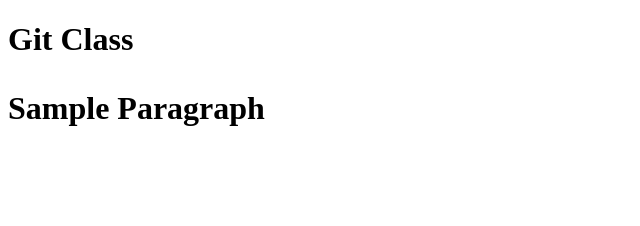
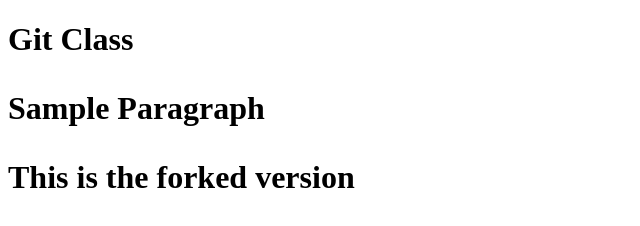
Before and after one commit to mozdaher-gub/stqa_class, a plain HTML site: page index.html in a window 1280 px wide. Shown: the whole page, without its empty margins (0-640 px from the left). Drawn offline with Linux system fonts and the light colour scheme.

Commit message:
Text Added

```diff
--- a/index.html
+++ b/index.html
@@ -6,7 +6,7 @@
 <body>
 <h1>Git Class<h1>
 <p>Sample Paragraph</p>
-
+<p>This is the forked version</p>
 
 </body>
 </html>
```
